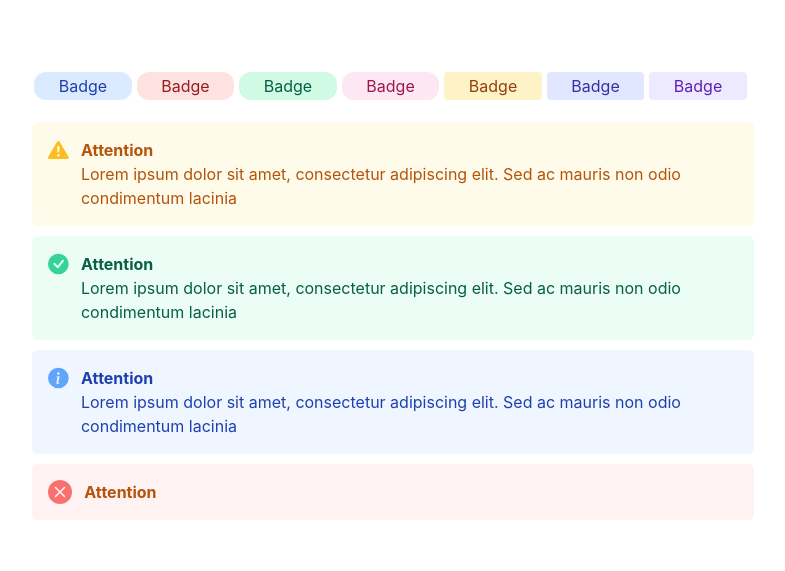
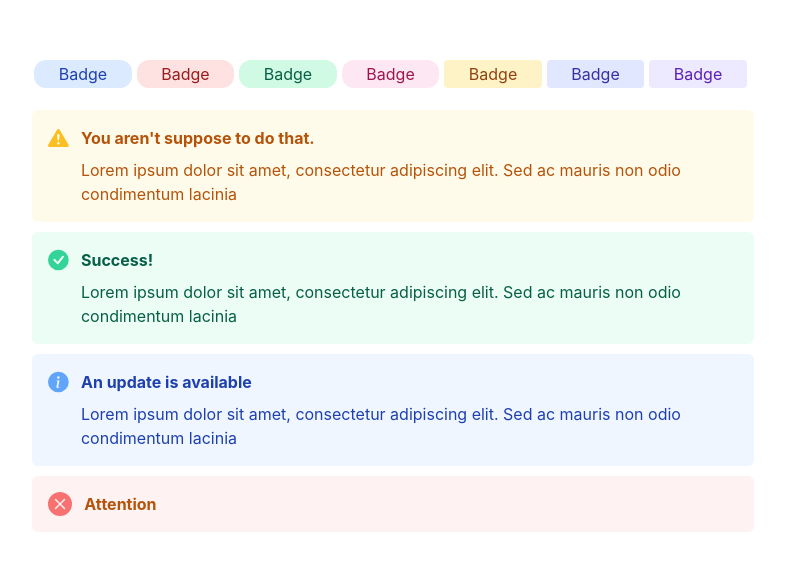
Before and after one commit to trezp/trove-component-library, a React (Vite) app: page / in a window 1280 px wide. Shown: the part 105-676 px from the top of the page, without its empty margins (247-1032 px from the left). Built offline with nearby package versions, Linux system fonts and the light colour scheme.

Commit message:
code clean up

```diff
--- a/src/App.jsx
+++ b/src/App.jsx
@@ -16,13 +16,13 @@ function App() {
         <Badge color="indigo">Badge</Badge>
         <Badge color="purple" >Badge</Badge>
       </div>
-      <Banner status="warning">
+      <Banner status="warning" title="You aren't suppose to do that.">
         Lorem ipsum dolor sit amet, consectetur adipiscing elit. Sed ac mauris non odio condimentum lacinia
       </Banner>
-      <Banner status="success">
+      <Banner status="success" title="Success!">
         Lorem ipsum dolor sit amet, consectetur adipiscing elit. Sed ac mauris non odio condimentum lacinia
       </Banner>
-      <Banner status="neutral">
+      <Banner status="neutral" title="An update is available">
         Lorem ipsum dolor sit amet, consectetur adipiscing elit. Sed ac mauris non odio condimentum lacinia
       </Banner>
       <Banner status="error"></Banner>
--- a/src/components/Banner/Banner.jsx
+++ b/src/components/Banner/Banner.jsx
@@ -9,8 +9,8 @@ export default function Banner({ children, status = "neutral", title = "Attentio
     <div className="banner-container" style={getBannerColors(status)}>
       <BannerIcon bannerStatus={status}/>
       <div className="banner-content">
-        <p>{title}</p>
-        <p>{children}</p>
+        <p style={{marginBottom: children ? "8px" : null}}>{title}</p>
+        {children}
       </div>
     </div>
   )
```
